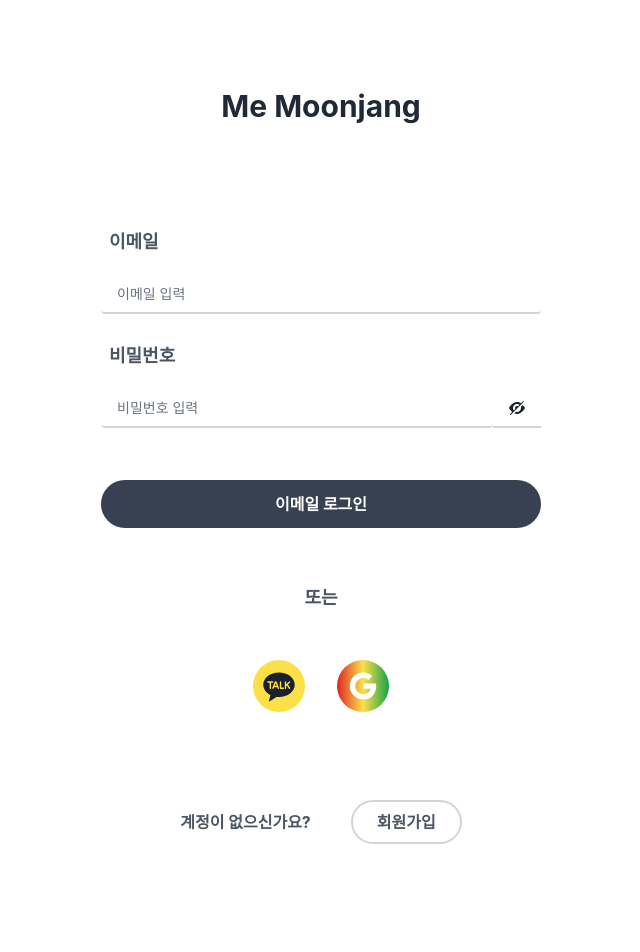
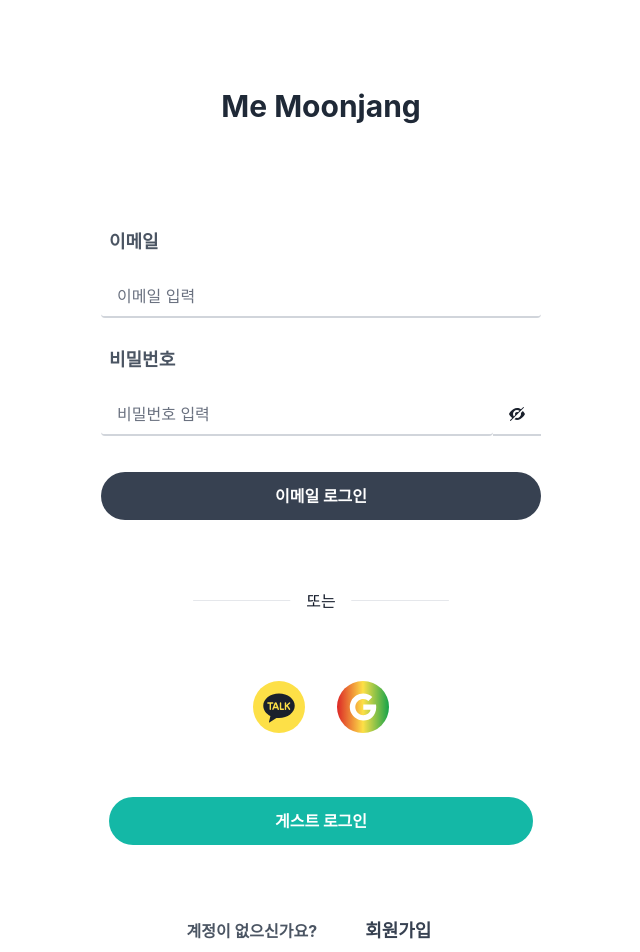
Before and after one commit to Gryffindor0ne/me-moonjang, a Next.js app: page /auth/login in a window 1280 px wide. Shown: the top 952 px of the page, without its empty margins (319-959 px from the left). Before the commit the page ends 884 px from the top, so only its background shows below. Built offline with nearby package versions, Linux system fonts and the light colour scheme; a web font is replaced by a local one.

Commit message:
Feat: 게스트 로그인 구현

```diff
--- a/components/group/SelectSentence.tsx
+++ b/components/group/SelectSentence.tsx
@@ -1,9 +1,11 @@
 import { Dispatch, SetStateAction } from 'react';
+import { useSession } from 'next-auth/react';
 import { Field, Form, Formik } from 'formik';
 import { toast, ToastContainer } from 'react-toastify';
 import 'react-toastify/dist/ReactToastify.css';
 
 import Sentence, { SentenceDetailInfo } from '@components/group/Sentence';
+import { UserInfo } from '@pages/profile';
 
 type SelectSentenceInfo = {
   selected: string[];
@@ -30,6 +32,8 @@ const SelectSentence = ({
   setIsSelectedSentence: Dispatch<SetStateAction<SentenceDetailInfo[]>>;
   setShowSelectGroupModal: Dispatch<SetStateAction<boolean>>;
 }) => {
+  const { data: session } = useSession();
+  const user = session?.user as UserInfo;
   const handleCancel = () => {
     setIsOption('');
   };
@@ -51,6 +55,14 @@ const SelectSentence = ({
 
     setSelectBtn(`${option}`);
     setIsSelectedSentenceIds(selected);
+
+    if (option === 'deleteSentence' && user.email === 'guest@memoonjang.com') {
+      toast.warning('게스트는 삭제권한이 없습니다!', {
+        position: 'top-center',
+        autoClose: 1500,
+      });
+      return;
+    }
 
     if (option === 'changeGroup') {
       setShowSelectGroupModal((prev) => !prev);
--- a/components/modals/GroupEditModal.tsx
+++ b/components/modals/GroupEditModal.tsx
@@ -1,5 +1,10 @@
+import { useSession } from 'next-auth/react';
 import { Dispatch, SetStateAction } from 'react';
 import { HiOutlineRefresh, HiOutlineTrash, HiOutlineX } from 'react-icons/hi';
+import { toast, ToastContainer } from 'react-toastify';
+import 'react-toastify/dist/ReactToastify.css';
+
+import { UserInfo } from '@pages/profile';
 
 const GroupEditModal = ({
   id,
@@ -16,12 +21,22 @@ const GroupEditModal = ({
   setIsSelectBtn: Dispatch<SetStateAction<string>>;
   setShowConfirmModal: Dispatch<SetStateAction<boolean>>;
 }) => {
+  const { data: session } = useSession();
+  const user = session?.user as UserInfo;
+
   const handleClickModal = (event: React.MouseEvent<HTMLElement>) => {
     event.stopPropagation();
     setIsOpenGroupEdit((prev) => !prev);
     setIsSelectGroupName(id);
 
     const purpose = (event.target as any).id;
+    if (purpose === 'deleteGroup' && user.email === 'guest@memoonjang.com') {
+      toast.warning('게스트는 삭제권한이 없습니다!', {
+        position: 'top-center',
+        autoClose: 1500,
+      });
+      return;
+    }
     if (purpose === 'updateGroup') {
       setIsSelectBtn('updateGroup');
       setIsOpen((prev) => !prev);
@@ -34,6 +49,7 @@ const GroupEditModal = ({
 
   return (
     <>
+      <ToastContainer />
       <div className="absolute z-50 flex justify-end w-full max-w-xs p-2 overflow-x-hidden overflow-y-auto outline-none md:max-w-md focus:outline-none">
         <div className="relative max-w-xs p-1 bg-white rounded-md md:p-0 md:w-1/4 ">
           <button
--- a/components/modals/SentenceEditModal.tsx
+++ b/components/modals/SentenceEditModal.tsx
@@ -50,6 +50,7 @@ const SentenceEditModal = ({
       return;
     }
     const purpose = (event.target as any).id;
+
     if (purpose === 'changeGroup') setIsOption('changeGroup');
     if (purpose === 'deleteSentence') setIsOption('deleteSentence');
   };
--- a/pages/[groupName]/index.tsx
+++ b/pages/[groupName]/index.tsx
@@ -187,7 +187,7 @@ const SentenceByGroup = () => {
           setIsSelectedSentenceIds={setIsSelectedSentenceIds}
         />
       )}
-      <section className="flex flex-col w-full gap-3 p-4 mx-auto">
+      <section className="flex flex-col w-full gap-3 p-4 pb-32 mx-auto">
         <GroupNavbar name={groupData[0].name} setIsOpen={setIsOpen} />
         {isOpen && (
           <SentenceEditModal setIsOpen={setIsOpen} setIsOption={setIsOption} />
--- a/pages/auth/login.tsx
+++ b/pages/auth/login.tsx
@@ -64,11 +64,23 @@ const AuthPage: NextPage = () => {
     signIn('google', { callbackUrl: `${process.env.NEXT_PUBLIC_URL}` });
   };
 
+  const handleGuestLogin = async () => {
+    const result = await signIn('credentials', {
+      redirect: false,
+      email: `${process.env.NEXT_PUBLIC_GUEST_EMAIL}`,
+      password: `${process.env.NEXT_PUBLIC_GUEST_PASSWORD}`,
+    });
+
+    if (result?.status === 200) {
+      router.replace('/');
+    }
+  };
+
   return (
     <>
       <Seo title="로그인" />
       <ToastContainer />
-      <section className="flex flex-col w-full gap-5 p-10 mx-auto md:gap-12">
+      <section className="flex flex-col w-full gap-3 p-10 mx-auto md:gap-12">
         <h1 className="flex py-2 mx-auto my-4 text-2xl font-bold text-gray-800 md:my-10 md:text-3xl">
           Me Moonjang
         </h1>
@@ -131,9 +143,12 @@ const AuthPage: NextPage = () => {
             </Form>
           )}
         </Formik>
-        <p className="flex flex-col items-center mx-2 mt-2 text-lg font-bold text-gray-600 ">
-          또는
-        </p>
+        <div className="inline-flex items-center justify-center w-full">
+          <hr className="w-64 h-px my-8 bg-gray-200 border-0 rounded" />
+          <span className="absolute px-4 font-medium text-gray-900 -translate-x-1/2 bg-white left-1/2">
+            또는
+          </span>
+        </div>
         <div className="flex items-center justify-center gap-8">
           <span
             onClick={handleKakaoLogin}
@@ -149,12 +164,20 @@ const AuthPage: NextPage = () => {
           </span>
         </div>
 
-        <p className="flex items-center justify-center gap-10 mx-2 mt-10 text-sm font-bold text-gray-600 md:text-base">
+        <p className="flex items-center justify-center mx-2 text-sm font-bold text-gray-600 md:text-base">
+          <span
+            onClick={handleGuestLogin}
+            className="flex items-center justify-center w-full px-6 py-2 mx-auto mt-4 text-white bg-teal-500 rounded-full cursor-pointer md:text-base md:py-3 hover:bg-teal-400"
+          >
+            게스트 로그인
+          </span>
+        </p>
+        <p className="flex items-center justify-center gap-6 mx-2 mt-4 text-sm font-bold text-gray-600 md:text-base">
           계정이 없으신가요?
           <Link href="/auth/register">
             <span
               data-testid="register-btn"
-              className="flex items-center justify-center px-6 py-2 bg-white border-2 border-gray-300 rounded-full cursor-pointer hover:bg-gray-200"
+              className="flex items-center justify-center px-6 py-2 text-base text-gray-700 cursor-pointer md:text-lg hover:text-gray-500"
             >
               회원가입
             </span>
--- a/pages/auth/register.tsx
+++ b/pages/auth/register.tsx
@@ -87,7 +87,7 @@ const Register: NextPage = () => {
     <>
       <Seo title="회원가입" />
       <ToastContainer />
-      <section className="flex flex-col w-full gap-5 p-10 mx-auto">
+      <section className="flex flex-col w-full gap-3 p-10 mx-auto">
         <h1 className="flex py-2 mx-auto my-4 text-2xl font-bold text-gray-800 md:my-10 md:text-3xl">
           회원가입
         </h1>
@@ -194,10 +194,10 @@ const Register: NextPage = () => {
             </Form>
           )}
         </Formik>
-        <p className="flex items-center justify-center gap-10 mx-2 mt-10 text-sm font-bold text-gray-600 md:text-base">
+        <p className="flex items-center justify-center gap-6 mx-2 mt-4 text-sm font-bold text-gray-600 md:text-base">
           계정이 있으신가요?
           <Link href="/auth/login">
-            <span className="flex items-center justify-center px-4 py-2 bg-white border-2 border-gray-300 rounded-full cursor-pointer hover:bg-gray-200">
+            <span className="flex items-center justify-center px-6 py-2 text-base text-gray-700 cursor-pointer md:text-lg hover:text-gray-500">
               로그인하러가기
             </span>
           </Link>
--- a/pages/newsentence.tsx
+++ b/pages/newsentence.tsx
@@ -97,7 +97,7 @@ const SentenceInputPage = () => {
       <ToastContainer />
       <Seo title="문장등록" />
       <Layout>
-        <section className="flex flex-col w-full gap-5 p-5 mx-auto">
+        <section className="flex flex-col w-full p-5 mx-auto">
           <div className="flex">
             <span
               onClick={() => router.back()}
--- a/pages/profile.tsx
+++ b/pages/profile.tsx
@@ -40,6 +40,13 @@ const ProfilePage = () => {
   };
 
   const handleClickBtn = (value: string) => {
+    if (value === 'deleteAccount' && user.email === 'guest@memoonjang.com') {
+      toast.warning('게스트는 회원탈퇴 할 수 없습니다!', {
+        position: 'top-center',
+        autoClose: 1500,
+      });
+      return;
+    }
     setSelectBtn(value);
     setShowModal((prev) => !prev);
   };
@@ -74,7 +81,6 @@ const ProfilePage = () => {
     <>
       <Seo title="회원정보" />
       {showModal && (
-        //@ts-ignore
         <ConfirmModal
           btn={selectBtn}
           setShowModal={setShowModal}
--- a/styles/Form.module.css
+++ b/styles/Form.module.css
@@ -3,11 +3,11 @@
 }
 
 .field {
-  @apply w-full px-4 py-2 text-sm text-gray-700 border-t-0 border-b-2 border-l-0 border-r-0 border-gray-300 rounded focus:ring-transparent focus:outline-none focus:ring-0;
+  @apply w-full px-4 py-2 text-base text-gray-700 border-t-0 border-b-2 border-l-0 border-r-0 border-gray-300 rounded focus:ring-transparent focus:outline-none focus:ring-0;
 }
 .errorMsg {
   @apply m-1 text-xs text-red-500 md:text-sm;
 }
 .button {
-  @apply w-1/2 px-2 py-2 mx-auto mt-8 text-sm font-bold text-white bg-gray-700 md:text-base md:py-3 md:w-full rounded-3xl hover:bg-gray-600;
+  @apply w-full px-2 py-2 mx-auto mt-4 text-sm font-bold text-white bg-gray-700 md:text-base md:py-3 md:w-full rounded-3xl hover:bg-gray-600;
 }
```
